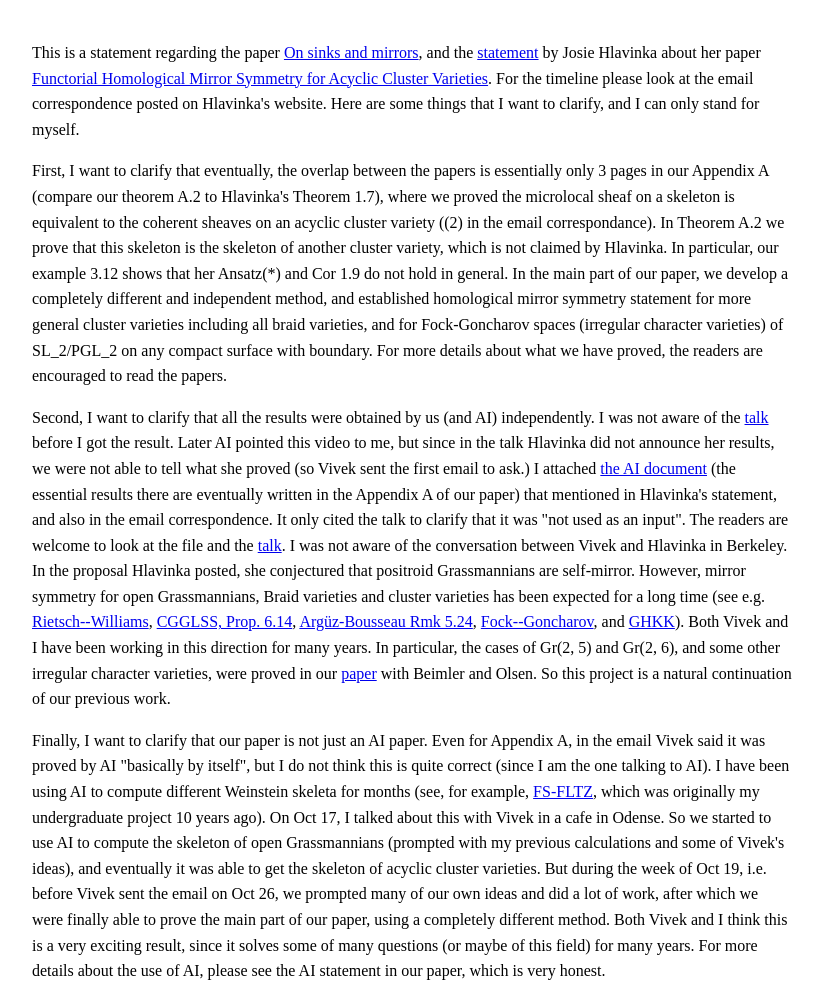
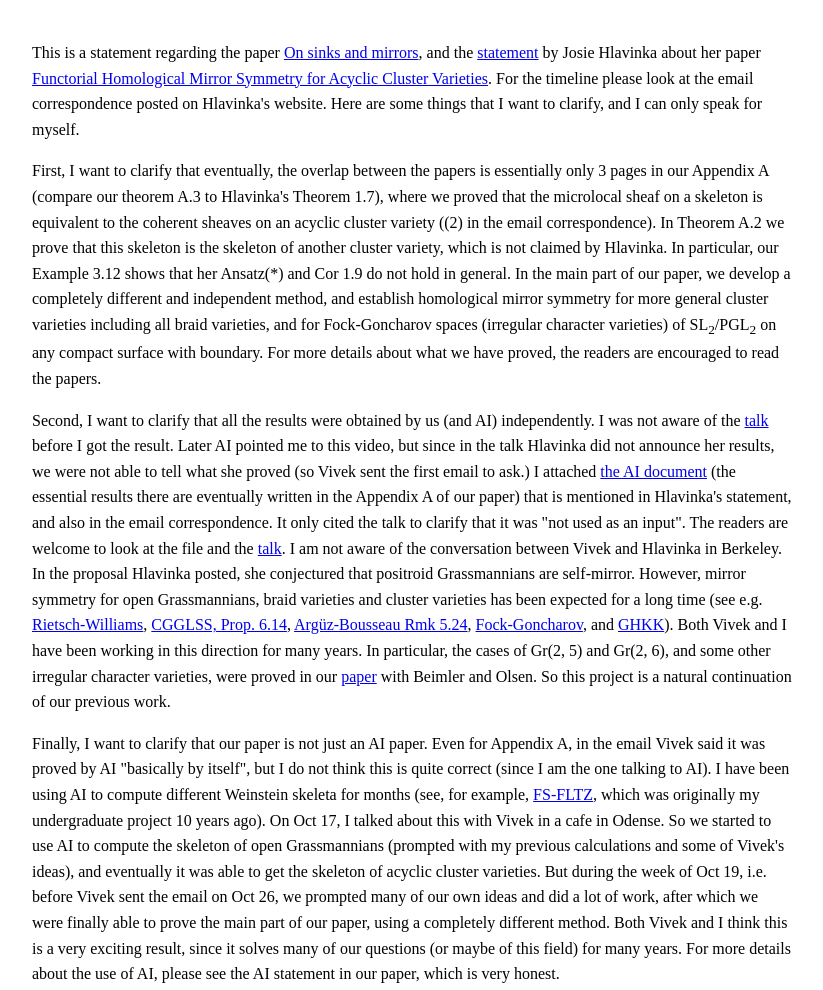
Before and after one commit to Hu-Mingyuan/Hu-Mingyuan.github.io, a plain HTML site: page clarification.html in a window 1280 px wide. Shown: the top 990 px of the page, without its empty margins (228-1051 px from the left). Drawn offline with Linux system fonts and the light colour scheme.

Commit message:
Fix duplicate paragraphs and clarify statements

```diff
--- a/clarification.html
+++ b/clarification.html
@@ -1,3 +1,4 @@
+<!doctype html>
 <html>
 <head>
 <meta charset="utf-8">
@@ -8,20 +9,20 @@ body { max-width: 760px; margin: 40px auto; padding: 0 20px; line-height: 1.6; }
     <script>window.goatcounter = { path: function () { return location.pathname; } };</script><script data-goatcounter="https://quiver.goatcounter.com/count" async src="https://gc.zgo.at/count.js"></script>
 </head>
 <body>
-<p>This is a statement regarding the paper <a href="https://arxiv.org/abs/2611.11660" target="_blank">On sinks and mirrors</a>, and the <a href="https://sites.google.com/view/josiehlavinka/statement-on-functorial-hms-for-acyclic-cluster-varieties" target="_blank">statement</a> by Josie Hlavinka about her paper <a href="https://arxiv.org/abs/2611.12751" target="_blank">Functorial Homological Mirror Symmetry for Acyclic Cluster Varieties</a>. For the timeline please look at the email correspondence posted on Hlavinka's website. Here are some things that I want to clarify, and I can only stand for myself.
+<p>This is a statement regarding the paper <a href="https://arxiv.org/abs/2611.11660" target="_blank">On sinks and mirrors</a>, and the <a href="https://sites.google.com/view/josiehlavinka/statement-on-functorial-hms-for-acyclic-cluster-varieties" target="_blank">statement</a> by Josie Hlavinka about her paper <a href="https://arxiv.org/abs/2611.12751" target="_blank">Functorial Homological Mirror Symmetry for Acyclic Cluster Varieties</a>. For the timeline please look at the email correspondence posted on Hlavinka's website. Here are some things that I want to clarify, and I can only speak for myself.
 </p>
 
 
-<p>First, I want to clarify that eventually, the overlap between the papers is essentially only 3 pages in our Appendix A (compare our theorem A.2 to Hlavinka's Theorem 1.7), where we proved the microlocal sheaf on a skeleton is equivalent to the coherent sheaves on an acyclic cluster variety ((2) in the email correspondance). In Theorem A.2 we prove that this skeleton is the skeleton of another cluster variety, which is not claimed by Hlavinka. In particular, our example 3.12 shows that her Ansatz(*) and Cor 1.9 do not hold in general. In the main part of our paper, we develop a completely different and independent method, and established homological mirror symmetry statement for more general cluster varieties including all braid varieties, and for Fock-Goncharov spaces (irregular character varieties) of SL_2/PGL_2 on any compact surface with boundary. For more details about what we have proved, the readers are encouraged to read the papers. </p>
+<p>First, I want to clarify that eventually, the overlap between the papers is essentially only 3 pages in our Appendix A (compare our theorem A.3 to Hlavinka's Theorem 1.7), where we proved that the microlocal sheaf on a skeleton is equivalent to the coherent sheaves on an acyclic cluster variety ((2) in the email correspondence). In Theorem A.2 we prove that this skeleton is the skeleton of another cluster variety, which is not claimed by Hlavinka. In particular, our Example 3.12 shows that her Ansatz(*) and Cor 1.9 do not hold in general. In the main part of our paper, we develop a completely different and independent method, and establish homological mirror symmetry for more general cluster varieties including all braid varieties, and for Fock-Goncharov spaces (irregular character varieties) of SL<sub>2</sub>/PGL<sub>2</sub> on any compact surface with boundary. For more details about what we have proved, the readers are encouraged to read the papers. </p>
 
 
-<p>Second, I want to clarify that all the results were obtained by us (and AI) independently. I was not aware of the <a href="https://www.youtube.com/watch?v=KGHenftzyv4" target="_blank">talk</a> before I got the result. Later AI pointed this video to me, but since in the talk Hlavinka did not announce her results, we were not able to tell what she proved (so Vivek sent the first email to ask.) I attached <a href="acyclic_cluster_HMS.pdf" target="_blank">the AI document</a> (the essential results there are eventually written in the Appendix A of our paper) that mentioned in Hlavinka's statement, and also in the email correspondence. It only cited the talk to clarify that it was "not used as an input". The readers are welcome to look at the file and the <a href="https://www.youtube.com/watch?v=KGHenftzyv4" target="_blank">talk</a>.
-I was not aware of the conversation between Vivek and Hlavinka in Berkeley. In the proposal Hlavinka posted, she conjectured that positroid Grassmannians are self-mirror. However, mirror symmetry for open Grassmannians, Braid varieties and cluster varieties has been expected for a long time (see e.g.  <a href="https://arxiv.org/abs/1712.00447" target="_blank">Rietsch--Williams</a>, <a href="https://arxiv.org/abs/2207.11607" target="_blank">CGGLSS, Prop. 6.14</a>, <a href="https://arxiv.org/pdf/2206.10584" target="_blank">Argüz-Bousseau Rmk 5.24</a>, <a href="https://arxiv.org/abs/math/0311245" target="_blank">Fock--Goncharov</a>, and <a href="https://arxiv.org/abs/1411.1394" target="_blank">GHKK</a>). Both Vivek and I have been working in this direction for many years. In particular, the cases of Gr(2, 5) and Gr(2, 6), and some other irregular character varieties, were proved in our <a href="https://arxiv.org/abs/2606.04965" target="_blank">paper</a> with Beimler and Olsen. So this project is a natural continuation of our previous work.</p>
+<p>Second, I want to clarify that all the results were obtained by us (and AI) independently. I was not aware of the <a href="https://www.youtube.com/watch?v=KGHenftzyv4" target="_blank">talk</a> before I got the result. Later AI pointed me to this video, but since in the talk Hlavinka did not announce her results, we were not able to tell what she proved (so Vivek sent the first email to ask.) I attached <a href="acyclic_cluster_HMS.pdf" target="_blank">the AI document</a> (the essential results there are eventually written in the Appendix A of our paper) that is mentioned in Hlavinka's statement, and also in the email correspondence. It only cited the talk to clarify that it was "not used as an input". The readers are welcome to look at the file and the <a href="https://www.youtube.com/watch?v=KGHenftzyv4" target="_blank">talk</a>.
+I am not aware of the conversation between Vivek and Hlavinka in Berkeley. In the proposal Hlavinka posted, she conjectured that positroid Grassmannians are self-mirror. However, mirror symmetry for open Grassmannians, braid varieties and cluster varieties has been expected for a long time (see e.g.  <a href="https://arxiv.org/abs/1712.00447" target="_blank">Rietsch-Williams</a>, <a href="https://arxiv.org/abs/2207.11607" target="_blank">CGGLSS, Prop. 6.14</a>, <a href="https://arxiv.org/pdf/2206.10584" target="_blank">Argüz-Bousseau Rmk 5.24</a>, <a href="https://arxiv.org/abs/math/0311245" target="_blank">Fock-Goncharov</a>, and <a href="https://arxiv.org/abs/1411.1394" target="_blank">GHKK</a>). Both Vivek and I have been working in this direction for many years. In particular, the cases of Gr(2, 5) and Gr(2, 6), and some other irregular character varieties, were proved in our <a href="https://arxiv.org/abs/2606.04965" target="_blank">paper</a> with Beimler and Olsen. So this project is a natural continuation of our previous work.</p>
 
 
 
 <p>Finally, I want to clarify that our paper is not just an AI paper.  Even for Appendix A, in the email Vivek said it was proved by AI "basically by itself", but I do not think this is quite correct (since I am the one talking to AI). I have been using AI to compute different Weinstein skeleta for months (see, for example, <a href="https://github.com/bohanfang/fs-fltz-minimal/" target="_blank">FS-FLTZ</a>, which was originally my undergraduate project 10 years ago). On Oct 17,  I talked about this with Vivek in a cafe in Odense. So we started to use AI to compute the skeleton of open Grassmannians (prompted with my previous calculations and some of Vivek's ideas), and eventually it was able to get the skeleton of acyclic cluster varieties.
-But during the week of Oct 19, i.e. before Vivek sent the email on Oct 26, we prompted many of our own ideas and did a lot of work, after which we were finally able to prove the main part of our paper, using a completely different method.  Both Vivek and I think this is a very exciting result, since it solves some of many questions (or maybe of this field) for many years. For more details about the use of AI, please see the AI statement in our paper, which is very honest.
+But during the week of Oct 19, i.e. before Vivek sent the email on Oct 26, we prompted many of our own ideas and did a lot of work, after which we were finally able to prove the main part of our paper, using a completely different method.  Both Vivek and I think this is a very exciting result, since it solves many of our questions (or maybe of this field) for many years. For more details about the use of AI, please see the AI statement in our paper, which is very honest.
 </p>
 
 
```
